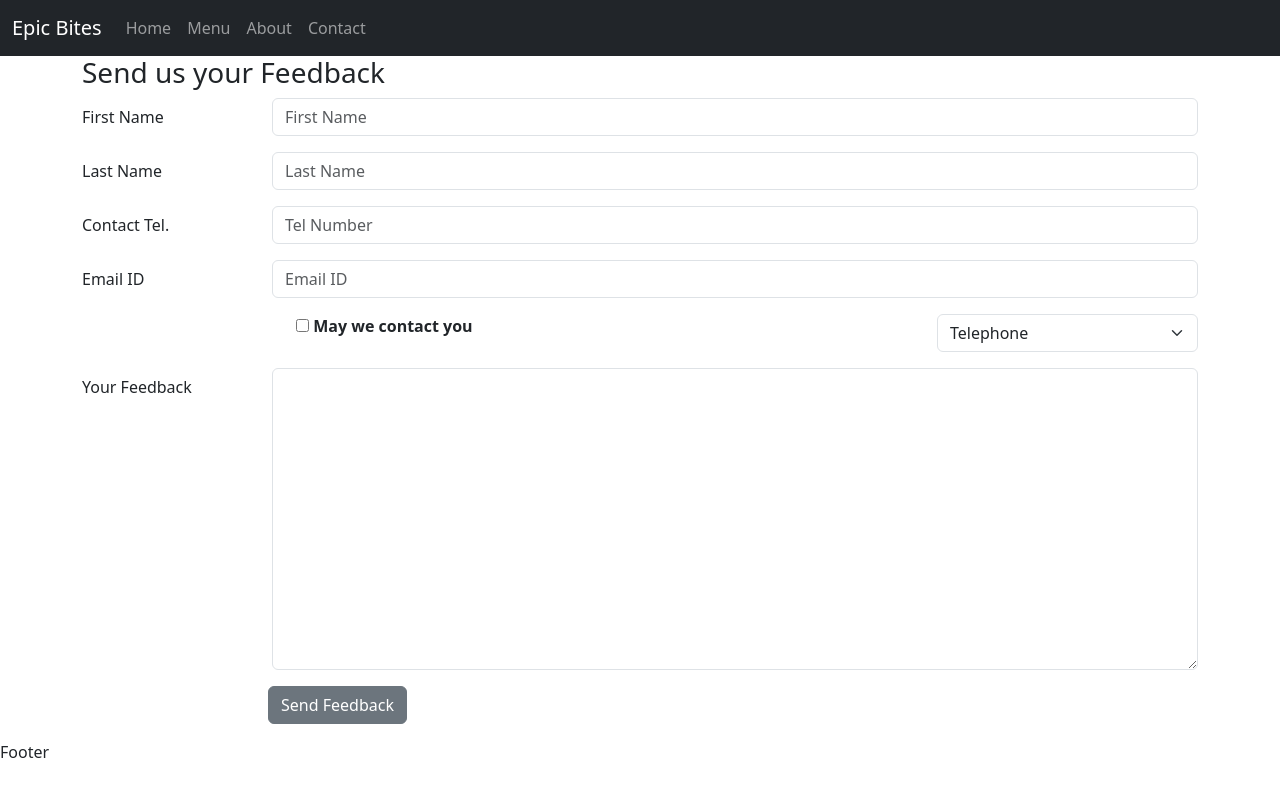
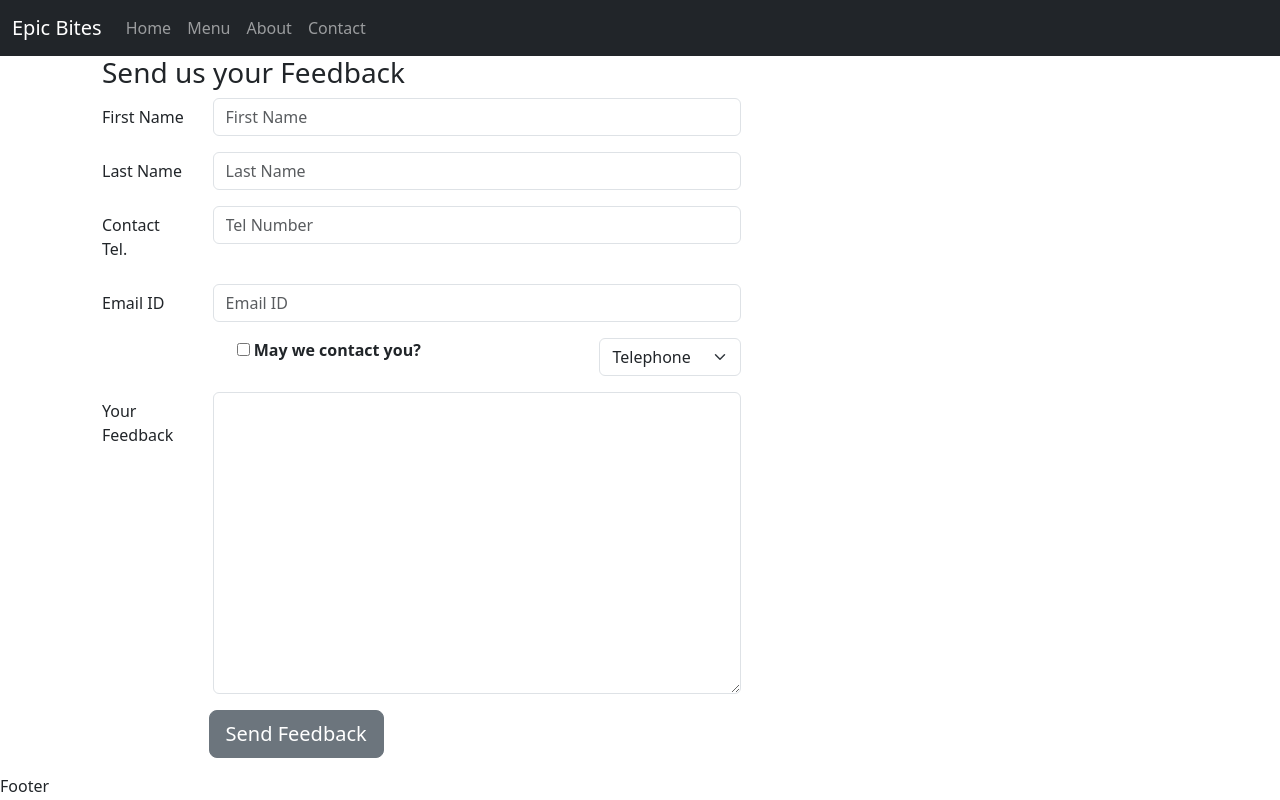
Before and after one commit to nrxo777/Restaurant, a React (Vite) app in the folder frontend/: page /contact in a window 1280 px wide. Built offline with nearby package versions, Linux system fonts and the light colour scheme.

Commit message:
contact_form_handling

```diff
--- a/frontend/src/components/body/Contact.jsx
+++ b/frontend/src/components/body/Contact.jsx
@@ -13,15 +13,37 @@ export class Contact extends Component {
       contactType: "Tel.",
       message: "",
     };
+    this.handleInputChange = this.handleInputChange.bind(this);
+    this.handSubmit = this.handSubmit.bind(this);
   }
+
+  handleInputChange = (event) => {
+    const value =
+      event.target.type === "checkbox"
+        ? event.target.checked
+        : event.target.value;
+    const name = event.target.name;
+    this.setState({
+      [name]: value,
+    });
+  };
+
+  handSubmit = (event) => {
+    event.preventDefault();
+    console.log(this.state);
+  };
+
   render() {
     return (
       <div className="container">
-        <div className="row row-content">
+        <div
+          className="row row-content"
+          style={{ paddingLeft: "20px", textAlign: "left" }}
+        >
           <div className="col-12">
             <h3>Send us your Feedback</h3>
-            <div className="col-12">
-              <Form>
+            <div className="col-12 col-md-7">
+              <Form onSubmit={this.handSubmit}>
                 <FormGroup row>
                   <Label htmlFor="firstname" md={2}>
                     First Name
@@ -32,6 +54,7 @@ export class Contact extends Component {
                       name="firstname"
                       placeholder="First Name"
                       value={this.state.firstname}
+                      onChange={this.handleInputChange}
                     />
                   </Col>
                 </FormGroup>
@@ -45,6 +68,7 @@ export class Contact extends Component {
                       name="lastname"
                       placeholder="Last Name"
                       value={this.state.lastname}
+                      onChange={this.handleInputChange}
                     />
                   </Col>
                 </FormGroup>
@@ -58,6 +82,7 @@ export class Contact extends Component {
                       name="telnum"
                       placeholder="Tel Number"
                       value={this.state.telnum}
+                      onChange={this.handleInputChange}
                     />
                   </Col>
                 </FormGroup>
@@ -71,6 +96,7 @@ export class Contact extends Component {
                       name="email"
                       placeholder="Email ID"
                       value={this.state.email}
+                      onChange={this.handleInputChange}
                     />
                   </Col>
                 </FormGroup>
@@ -82,8 +108,9 @@ export class Contact extends Component {
                           type="checkbox"
                           name="agree"
                           checked={this.state.agree}
+                          onChange={this.handleInputChange}
                         />{" "}
-                        <strong>May we contact you</strong>
+                        <strong>May we contact you?</strong>
                       </Label>
                     </FormGroup>
                   </Col>
@@ -92,6 +119,7 @@ export class Contact extends Component {
                       type="select"
                       name="contactType"
                       value={this.state.contactType}
+                      onChange={this.handleInputChange}
                     >
                       <option>Telephone</option>
                       <option>Email</option>
@@ -108,13 +136,14 @@ export class Contact extends Component {
                       name="message"
                       // placeholder="Your Feedback"
                       value={this.state.message}
+                      onChange={this.handleInputChange}
                       rows="12"
-                    />
+                    ></Input>
                   </Col>
                 </FormGroup>
                 <FormGroup>
                   <Col md={{ size: 10, offset: 2 }}>
-                    <Button type="submit" color="btn btn-secondary">
+                    <Button type="submit" color="btn btn-secondary btn-lg">
                       Send Feedback
                     </Button>
                   </Col>
```
